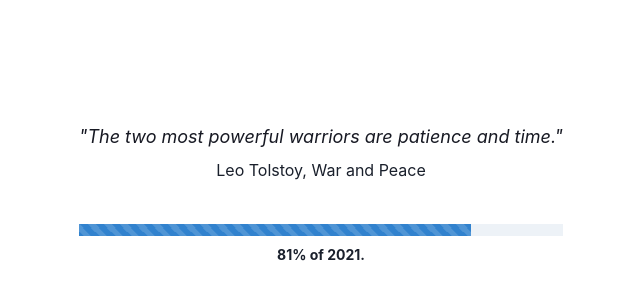
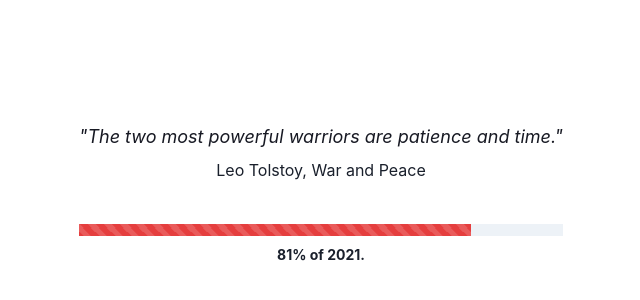
Before and after one commit to gunnmgirl/year-percentage-website, a React (Create React App) app: page / in a window 1280 px wide. Shown: the part 206-506 px from the top of the page, without its empty margins (319-959 px from the left). Built offline with nearby package versions, Linux system fonts and the light colour scheme.

Commit message:
YPW Adds dynamic colorscheme to progress bar (#4)

```diff
--- a/src/App.js
+++ b/src/App.js
@@ -1,17 +1,35 @@
 import React from "react";
-import { getDaysInYear, getDayOfYear, getYear } from "date-fns";
+import { getDaysInYear, getDayOfYear, getYear, getQuarter } from "date-fns";
 import { Flex, Box, Text, Progress } from "@chakra-ui/react";
 
-const getYearPercentage = (partialValue, totalValue) => {
-  return Math.round((100 * partialValue) / totalValue);
+const today = new Date();
+
+const getYearPercentage = () => {
+  const daysInYear = getDaysInYear(today);
+  const curretDayOfYear = getDayOfYear(today);
+  return Math.round((100 * curretDayOfYear) / daysInYear);
+};
+
+const getProgressColor = () => {
+  const yearQuarter = getQuarter(today);
+  switch (yearQuarter) {
+    case 1:
+      return "green";
+    case 2:
+      return "yellow";
+    case 3:
+      return "orange";
+    case 4:
+      return "red";
+    default:
+      return "blue";
+  }
 };
 
 const App = () => {
-  const today = new Date();
-  const daysInYear = getDaysInYear(today);
-  const curretDayOfYear = getDayOfYear(today);
-  const yearPercentage = getYearPercentage(curretDayOfYear, daysInYear);
+  const yearPercentage = getYearPercentage();
   const currentYear = getYear(today);
+  const colorScheme = getProgressColor();
 
   return (
     <Flex minHeight="100vh" justify="center" align="center">
@@ -23,11 +41,11 @@
           Leo Tolstoy, War and Peace
         </Text>
         <Progress
-          colorScheme="blue"
+          colorScheme={colorScheme}
           value={yearPercentage}
           hasStripe
           isAnimated
-          maxValue={100}
+          max={100}
         />
         <Text
           mt="8px"
```
